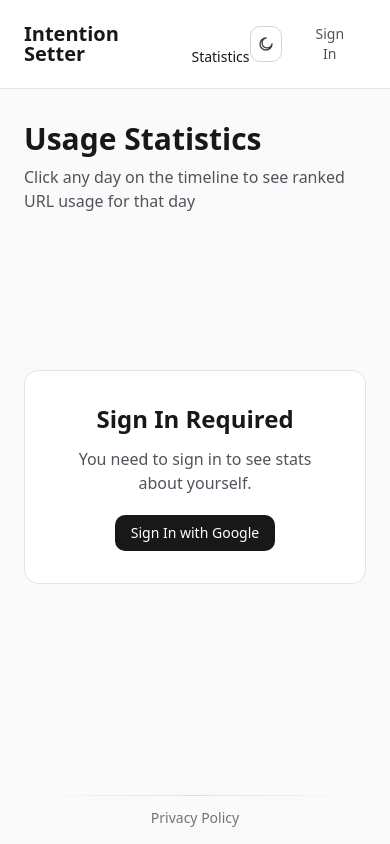
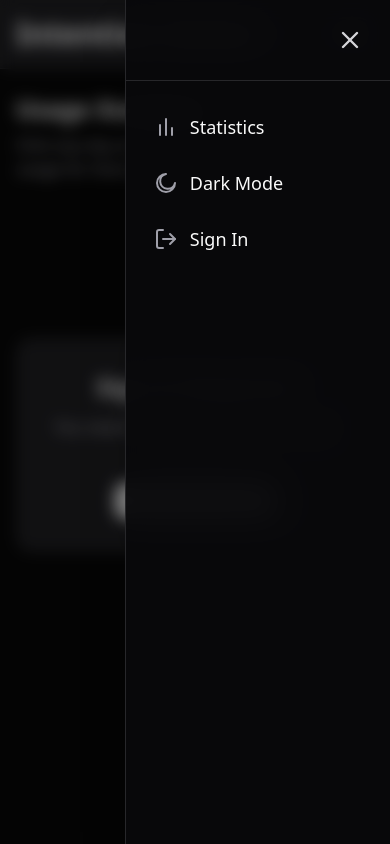
Before and after one commit to henry-md/intention-setting, a Next.js app in the folder public-site/: page /stats in a window 390 px wide. Both pictures are taken after a click on the button "Toggle mobile menu". Built offline with nearby package versions, Linux system fonts and the light colour scheme; no server answers.

Commit message:
feat public-site: navbar on mobile

```diff
--- a/public-site/app/stats/page.tsx
+++ b/public-site/app/stats/page.tsx
@@ -27,6 +27,7 @@ export default function StatsPage() {
   const { userData, hasUserDocument, loading, error } = useUserData();
   const [showPendingReviewModal, setShowPendingReviewModal] = useState(false);
   const [isGodTabHidden, setIsGodTabHidden] = useState(true);
+  const [isMobileMenuOpen, setIsMobileMenuOpen] = useState(false);
   const [themeMode, setThemeMode] = useState<ThemeMode>(() => {
     if (typeof window === 'undefined') return 'dark';
     const storedTheme = window.localStorage.getItem(THEME_STORAGE_KEY);
@@ -73,9 +74,15 @@ export default function StatsPage() {
   const handleSignIn = async () => {
     try {
       await signInWithGoogle();
+      setIsMobileMenuOpen(false);
     } catch (error) {
       console.error('Sign in failed:', error);
     }
+  };
+
+  const handleSignOut = () => {
+    signOut();
+    setIsMobileMenuOpen(false);
   };
 
   const isStatsLoading = !!user && loading;
@@ -93,12 +100,13 @@ export default function StatsPage() {
     <div className="flex min-h-screen flex-col bg-zinc-50 dark:bg-black">
         {/* Header */}
         <header className="border-b border-zinc-200 bg-white dark:border-zinc-800 dark:bg-zinc-900">
-          <div className="mx-auto flex max-w-7xl items-center justify-between px-6 py-4">
-            <div className="flex items-end gap-6">
-              <Link href="/stats" className="text-xl font-bold leading-none text-zinc-900 dark:text-zinc-50">
+          <div className="mx-auto max-w-7xl px-4 py-3 sm:px-6 sm:py-4">
+            <div className="flex items-center justify-between gap-4">
+              <div className="flex items-center gap-6">
+                <Link href="/stats" className="text-3xl font-bold leading-none text-zinc-900 dark:text-zinc-50 sm:text-xl">
                   Intention Setter
                 </Link>
-              <nav className="flex items-end gap-4">
+                <nav className="hidden items-end gap-4 sm:flex">
                   <Link
                     href="/stats"
                     className="text-sm font-medium leading-none text-zinc-900 dark:text-zinc-50"
@@ -115,7 +123,27 @@ export default function StatsPage() {
                   )}
                 </nav>
               </div>
-            <div className="flex items-center gap-3">
+              <button
+                type="button"
+                onClick={() => setIsMobileMenuOpen((prev) => !prev)}
+                aria-label="Toggle mobile menu"
+                aria-expanded={isMobileMenuOpen}
+                className="inline-flex h-11 w-11 items-center justify-center text-zinc-700 transition-colors hover:text-zinc-900 dark:text-zinc-300 dark:hover:text-zinc-100 sm:hidden"
+              >
+                {isMobileMenuOpen ? (
+                  <svg viewBox="0 0 24 24" className="h-5 w-5" fill="none" stroke="currentColor" strokeWidth="2.25" strokeLinecap="round" strokeLinejoin="round" aria-hidden="true">
+                    <path d="M18 6 6 18" />
+                    <path d="m6 6 12 12" />
+                  </svg>
+                ) : (
+                  <svg viewBox="0 0 24 24" className="h-5 w-5" fill="none" stroke="currentColor" strokeWidth="2.25" strokeLinecap="round" strokeLinejoin="round" aria-hidden="true">
+                    <path d="M3 6h18" />
+                    <path d="M3 12h18" />
+                    <path d="M3 18h18" />
+                  </svg>
+                )}
+              </button>
+              <div className="hidden items-center justify-end gap-3 sm:flex">
                 <button
                   onClick={handleThemeToggle}
                   aria-label={themeMode === 'dark' ? 'Switch to light mode' : 'Switch to dark mode'}
@@ -143,8 +171,8 @@ export default function StatsPage() {
                 {user ? (
                   <>
                     <button
-                    onClick={signOut}
-                    className="rounded-lg px-4 py-2 text-sm font-medium text-zinc-600 transition-colors hover:bg-zinc-100 hover:text-zinc-900 dark:text-zinc-400 dark:hover:bg-zinc-800 dark:hover:text-zinc-50"
+                      onClick={handleSignOut}
+                      className="whitespace-nowrap rounded-lg px-3 py-2 text-sm font-medium text-zinc-600 transition-colors hover:bg-zinc-100 hover:text-zinc-900 dark:text-zinc-400 dark:hover:bg-zinc-800 dark:hover:text-zinc-50 sm:px-4"
                     >
                       Sign Out
                     </button>
@@ -161,18 +189,117 @@ export default function StatsPage() {
                   <button
                     type="button"
                     onClick={handleSignIn}
-                  className="rounded-lg px-4 py-2 text-sm font-medium text-zinc-600 transition-colors hover:bg-zinc-100 hover:text-zinc-900 dark:text-zinc-400 dark:hover:bg-zinc-800 dark:hover:text-zinc-50"
+                    className="whitespace-nowrap rounded-lg px-3 py-2 text-sm font-medium text-zinc-600 transition-colors hover:bg-zinc-100 hover:text-zinc-900 dark:text-zinc-400 dark:hover:bg-zinc-800 dark:hover:text-zinc-50 sm:px-4"
                   >
                     Sign In
                   </button>
                 )}
               </div>
             </div>
+          </div>
         </header>
+        {isMobileMenuOpen && (
+          <div className="fixed inset-0 z-50 sm:hidden">
+            <button
+              type="button"
+              aria-label="Close mobile menu backdrop"
+              className="absolute inset-0 w-full bg-zinc-950/45 backdrop-blur-sm"
+              onClick={() => setIsMobileMenuOpen(false)}
+            />
+            <aside className="absolute right-0 top-0 h-full w-[68%] min-w-[260px] max-w-[380px] border-l border-zinc-200 bg-white/95 shadow-2xl backdrop-blur-md dark:border-zinc-800 dark:bg-zinc-950/95">
+              <div className="flex items-center justify-end border-b border-zinc-200 px-5 py-5 dark:border-zinc-800">
+                <button
+                  type="button"
+                  onClick={() => setIsMobileMenuOpen(false)}
+                  aria-label="Close mobile menu"
+                  className="inline-flex h-10 w-10 items-center justify-center text-zinc-700 transition-colors hover:text-zinc-900 dark:text-zinc-300 dark:hover:text-zinc-100"
+                >
+                  <svg viewBox="0 0 24 24" className="h-7 w-7" fill="none" stroke="currentColor" strokeWidth="2.1" strokeLinecap="round" strokeLinejoin="round" aria-hidden="true">
+                    <path d="M18 6 6 18" />
+                    <path d="m6 6 12 12" />
+                  </svg>
+                </button>
+              </div>
+              <nav className="space-y-1 p-5">
+                <Link
+                  href="/stats"
+                  onClick={() => setIsMobileMenuOpen(false)}
+                  className="flex items-center gap-3 rounded-xl px-2 py-3 text-lg font-medium text-zinc-900 transition-colors hover:text-zinc-700 dark:text-zinc-50 dark:hover:text-zinc-300"
+                >
+                  <svg viewBox="0 0 24 24" className="h-6 w-6 text-zinc-500 dark:text-zinc-400" fill="none" stroke="currentColor" strokeWidth="2" strokeLinecap="round" strokeLinejoin="round" aria-hidden="true">
+                    <path d="M6 20V10" />
+                    <path d="M12 20V4" />
+                    <path d="M18 20v-7" />
+                  </svg>
+                  Statistics
+                </Link>
+                {isGodUser && !isGodTabHidden && (
+                  <Link
+                    href="/god"
+                    onClick={() => setIsMobileMenuOpen(false)}
+                    className="flex items-center gap-3 rounded-xl px-2 py-3 text-lg font-medium text-zinc-900 transition-colors hover:text-zinc-700 dark:text-zinc-50 dark:hover:text-zinc-300"
+                  >
+                    <svg viewBox="0 0 24 24" className="h-6 w-6 text-zinc-500 dark:text-zinc-400" fill="none" stroke="currentColor" strokeWidth="2" strokeLinecap="round" strokeLinejoin="round" aria-hidden="true">
+                      <path d="M12 3 4 9l8 4 8-4-8-6Z" />
+                      <path d="m4 15 8 4 8-4" />
+                    </svg>
+                    God
+                  </Link>
+                )}
+                <button
+                  type="button"
+                  onClick={handleThemeToggle}
+                  className="flex w-full items-center gap-3 rounded-xl px-2 py-3 text-left text-lg font-medium text-zinc-900 transition-colors hover:text-zinc-700 dark:text-zinc-50 dark:hover:text-zinc-300"
+                >
+                  <svg viewBox="0 0 24 24" className="h-6 w-6 text-zinc-500 dark:text-zinc-400" fill="none" stroke="currentColor" strokeWidth="2" strokeLinecap="round" strokeLinejoin="round" aria-hidden="true">
+                    <path d="M12 3a7.5 7.5 0 1 0 9 9A9 9 0 1 1 12 3z" />
+                  </svg>
+                  {themeMode === 'dark' ? 'Dark Mode' : 'Light Mode'}
+                </button>
+                <button
+                  type="button"
+                  onClick={user ? handleSignOut : handleSignIn}
+                  className="flex w-full items-center gap-3 rounded-xl px-2 py-3 text-left text-lg font-medium text-zinc-900 transition-colors hover:text-zinc-700 dark:text-zinc-50 dark:hover:text-zinc-300"
+                >
+                  <svg viewBox="0 0 24 24" className="h-6 w-6 text-zinc-500 dark:text-zinc-400" fill="none" stroke="currentColor" strokeWidth="2" strokeLinecap="round" strokeLinejoin="round" aria-hidden="true">
+                    <path d="M9 3H5a2 2 0 0 0-2 2v14a2 2 0 0 0 2 2h4" />
+                    <path d="m16 17 5-5-5-5" />
+                    <path d="M21 12H9" />
+                  </svg>
+                  {user ? 'Sign Out' : 'Sign In'}
+                </button>
+                {user && (
+                  <div className="mt-3 border-t border-zinc-200 pt-4 dark:border-zinc-800">
+                    <div className="flex items-center gap-3 px-2 py-2">
+                      {user.photoURL ? (
+                        <img
+                          src={user.photoURL}
+                          alt="Profile"
+                          title={user.email || undefined}
+                          className="h-11 w-11 rounded-full border border-zinc-300 dark:border-zinc-700"
+                        />
+                      ) : (
+                        <div className="inline-flex h-11 w-11 items-center justify-center rounded-full bg-zinc-200 text-base font-semibold text-zinc-700 dark:bg-zinc-700 dark:text-zinc-100">
+                          {(user.displayName?.[0] || user.email?.[0] || 'U').toUpperCase()}
+                        </div>
+                      )}
+                      <div className="min-w-0">
+                        <p className="text-lg font-medium text-zinc-900 dark:text-zinc-50">Profile</p>
+                        {user.email && (
+                          <p className="mt-1 truncate text-sm text-zinc-600 dark:text-zinc-400">{user.email}</p>
+                        )}
+                      </div>
+                    </div>
+                  </div>
+                )}
+              </nav>
+            </aside>
+          </div>
+        )}
 
-        <main className="mx-auto w-full max-w-7xl flex-1 px-6 py-8">
+        <main className="mx-auto w-full max-w-7xl flex-1 px-4 py-6 sm:px-6 sm:py-8">
           <div className="mb-8">
-            <h1 className="mb-2 text-3xl font-bold text-zinc-900 dark:text-zinc-50">
+            <h1 className="mb-2 text-2xl font-bold text-zinc-900 dark:text-zinc-50 sm:text-3xl">
               Usage Statistics
             </h1>
             <p className="text-zinc-600 dark:text-zinc-400">
--- a/public-site/components/SharingToggle.tsx
+++ b/public-site/components/SharingToggle.tsx
@@ -23,15 +23,15 @@ export default function SharingToggle() {
 
   if (loading) {
     return (
-      <div className="rounded-lg border border-zinc-200 bg-white p-6 dark:border-zinc-800 dark:bg-zinc-900">
+      <div className="rounded-lg border border-zinc-200 bg-white p-4 sm:p-6 dark:border-zinc-800 dark:bg-zinc-900">
         <div className="text-sm text-zinc-600 dark:text-zinc-400">Loading sharing settings...</div>
       </div>
     );
   }
 
   return (
-    <div className="rounded-lg border border-zinc-200 bg-white p-6 dark:border-zinc-800 dark:bg-zinc-900">
-      <div className="flex items-start justify-between">
+    <div className="rounded-lg border border-zinc-200 bg-white p-4 sm:p-6 dark:border-zinc-800 dark:bg-zinc-900">
+      <div className="flex items-start justify-between gap-4">
         <div className="flex-1">
           <h3 className="text-lg font-semibold text-zinc-900 dark:text-zinc-50">
             Public Sharing
@@ -57,20 +57,20 @@ export default function SharingToggle() {
       </div>
 
       {isEnabled && shareSettings?.shareId && (
-        <div className="mt-4 rounded-lg bg-zinc-50 p-4 dark:bg-zinc-800">
+        <div className="mt-4 rounded-lg bg-zinc-50 p-3 sm:p-4 dark:bg-zinc-800">
           <div className="mb-2 text-xs font-medium uppercase text-zinc-600 dark:text-zinc-400">
             Your Public Link
           </div>
-          <div className="flex items-center gap-2">
+          <div className="flex flex-col gap-2 sm:flex-row sm:items-center">
             <input
               type="text"
               readOnly
               value={`${window.location.origin}/${encodeURIComponent(shareSettings.shareId)}`}
-              className="flex-1 rounded-lg border border-zinc-300 bg-white px-3 py-2 text-sm text-zinc-900 dark:border-zinc-600 dark:bg-zinc-900 dark:text-zinc-50"
+              className="min-w-0 flex-1 rounded-lg border border-zinc-300 bg-white px-3 py-2 text-sm text-zinc-900 dark:border-zinc-600 dark:bg-zinc-900 dark:text-zinc-50"
             />
             <button
               onClick={handleCopyLink}
-              className="rounded-lg bg-zinc-900 px-4 py-2 text-sm font-medium text-zinc-50 transition-colors hover:bg-zinc-700 dark:bg-zinc-50 dark:text-zinc-900 dark:hover:bg-zinc-200"
+              className="w-full rounded-lg bg-zinc-900 px-4 py-2 text-sm font-medium text-zinc-50 transition-colors hover:bg-zinc-700 dark:bg-zinc-50 dark:text-zinc-900 dark:hover:bg-zinc-200 sm:w-auto"
             >
               {copying ? 'Copied!' : 'Copy'}
             </button>
```
Lines whose indentation alone changed are shown as unchanged.
